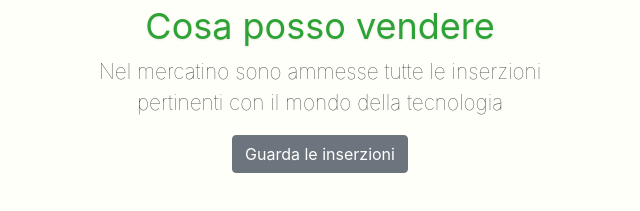
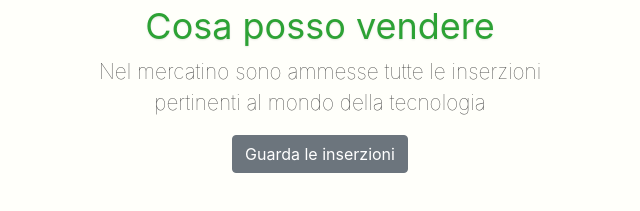
Before and after one commit to unixMiB/website, a Gatsby site: page /mercatino in a window 1280 px wide. Shown: the part 697-908 px from the top of the page, 35-675 px from the left. Built offline with nearby package versions, Linux system fonts and the light colour scheme; Gatsby itself is replaced by a stand-in of ours.

Commit message:
Fix text

```diff
--- a/src/pages/mercatino.jsx
+++ b/src/pages/mercatino.jsx
@@ -46,8 +46,7 @@ const Mercatino = () => (
               <h3 class="title">Cosa posso vendere</h3>
               <div class="desc">
                 <p>
-                  Nel mercatino sono ammesse tutte le inserzioni pertinenti con
-                  il mondo della tecnologia
+                  Nel mercatino sono ammesse tutte le inserzioni pertinenti al mondo della tecnologia
                 </p>
               </div>
               <Button
```
